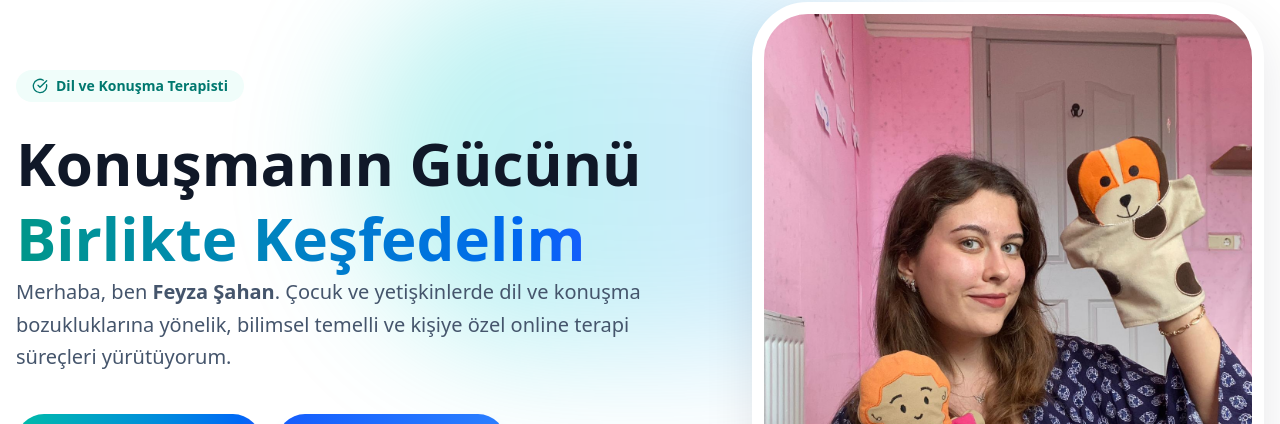
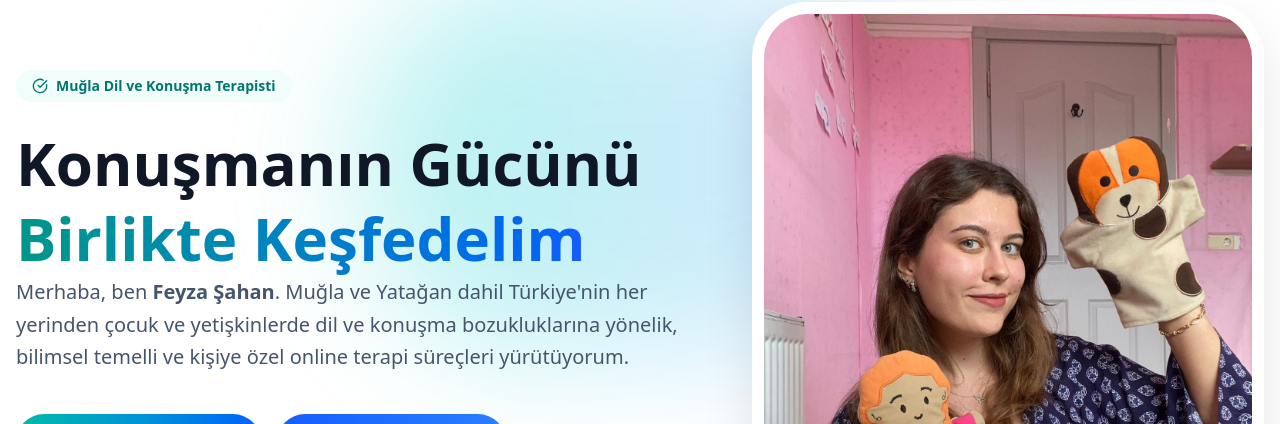
Before and after one commit to Buraktalhaa/onlinedktterapi, a Next.js app: page / in a window 1280 px wide. Shown: the part 126-550 px from the top of the page. Built offline with nearby package versions, Linux system fonts and the light colour scheme; no server answers.

Commit message:
feat: update site metadata and descriptions for improved local SEO targeting Muğla and Yatağan

```diff
--- a/src/app/layout.tsx
+++ b/src/app/layout.tsx
@@ -10,14 +10,18 @@ const siteUrl = process.env.NEXT_PUBLIC_SITE_URL || "https://dktfeyzasahan.com";
 export const metadata: Metadata = {
   metadataBase: new URL(siteUrl),
   title: {
-    default: "Dkt. Feyza Şahan | Online Dil ve Konuşma Terapisti",
+    default: "Dkt. Feyza Şahan | Muğla Online Dil ve Konuşma Terapisti",
     template: "%s | Dkt. Feyza Şahan",
   },
   description:
-    "Dkt. Feyza Şahan, çocuk ve yetişkinlerde dil ve konuşma bozukluklarına yönelik bilimsel temelli online terapi hizmetleri sunar. Kekemelik, geç konuşma, otizm ve daha fazlası için ücretsiz ön görüşme alın.",
+    "Dkt. Feyza Şahan, Muğla ve Yatağan'da çocuk ve yetişkinlerde dil ve konuşma bozukluklarına yönelik bilimsel temelli online terapi hizmetleri sunar. Kekemelik, geç konuşma, otizm ve daha fazlası için ücretsiz ön görüşme alın.",
   keywords: [
     "Feyza Şahan",
     "Dkt Feyza Şahan",
+    "Muğla dil ve konuşma terapisti",
+    "Yatağan dil ve konuşma terapisti",
+    "Muğla konuşma terapisi",
+    "Yatağan konuşma terapisi",
     "dil ve konuşma terapisti",
     "online konuşma terapisi",
     "online dil terapisi",
--- a/src/app/page.tsx
+++ b/src/app/page.tsx
@@ -16,11 +16,16 @@ const personSchema = {
   honorificPrefix: "Dkt.",
   jobTitle: "Dil ve Konuşma Terapisti",
   description:
-    "Dkt. Feyza Şahan, çocuk ve yetişkinlerde dil ve konuşma bozukluklarına yönelik bilimsel temelli online terapi hizmetleri sunan uzman bir dil ve konuşma terapistidir.",
+    "Muğla merkezli, çocuk ve yetişkinlerde dil ve konuşma bozukluklarına yönelik bilimsel temelli online terapi hizmetleri sunan uzman bir dil ve konuşma terapistidir.",
   url: siteUrl,
   image: `${siteUrl}/feyza-sahan-hero.jpeg`,
   email: "dktfeyzasahan@gmail.com",
   telephone: "+905051245933",
+  address: {
+    "@type": "PostalAddress",
+    addressLocality: "Muğla",
+    addressCountry: "TR",
+  },
   sameAs: [
     "https://instagram.com/mugla.dilkonusma",
     "https://facebook.com/feyzasahan",
@@ -52,9 +57,9 @@ const personSchema = {
 const serviceSchema = {
   "@context": "https://schema.org",
   "@type": "ProfessionalService",
-  name: "Dkt. Feyza Şahan | Online Dil ve Konuşma Terapisi",
+  name: "Dkt. Feyza Şahan | Muğla Online Dil ve Konuşma Terapisi",
   description:
-    "Çocuk ve yetişkinlerde dil ve konuşma bozukluklarına yönelik bilimsel temelli online terapi hizmetleri. Kekemelik, geç konuşma, otizm, artikülasyon bozukluğu ve afazi tedavileri.",
+    "Muğla, Yatağan ve Türkiye'nin her yerinden çocuk ve yetişkinlerde dil ve konuşma bozukluklarına yönelik bilimsel temelli online terapi hizmetleri. Kekemelik, geç konuşma, otizm, artikülasyon bozukluğu ve afazi tedavileri.",
   url: siteUrl,
   telephone: "+905051245933",
   email: "dktfeyzasahan@gmail.com",
@@ -62,10 +67,25 @@ const serviceSchema = {
   priceRange: "₺₺",
   openingHours: "Mo,Tu,We,Th,Fr,Sa 09:00-22:00",
   serviceType: "Dil ve Konuşma Terapisi",
-  areaServed: {
-    "@type": "Country",
-    name: "Türkiye",
+  address: {
+    "@type": "PostalAddress",
+    addressLocality: "Muğla",
+    addressCountry: "TR",
   },
+  areaServed: [
+    {
+      "@type": "City",
+      name: "Muğla",
+    },
+    {
+      "@type": "City",
+      name: "Yatağan",
+    },
+    {
+      "@type": "Country",
+      name: "Türkiye",
+    },
+  ],
   hasOfferCatalog: {
     "@type": "OfferCatalog",
     name: "Online Terapi Hizmetleri",
--- a/src/components/sections/Hero.tsx
+++ b/src/components/sections/Hero.tsx
@@ -26,7 +26,7 @@ export function Hero() {
             {/* Badge */}
             <div className="mb-6 inline-flex items-center gap-2 rounded-full bg-teal-50 px-4 py-1.5 text-sm font-semibold text-teal-700">
               <CheckCircle className="h-4 w-4" />
-              Dil ve Konuşma Terapisti
+              Muğla Dil ve Konuşma Terapisti
             </div>
 
             {/* Başlık */}
@@ -39,8 +39,9 @@ export function Hero() {
 
             {/* Açıklama */}
             <p className="mb-10 mx-auto max-w-2xl text-lg leading-relaxed text-slate-600 md:text-xl lg:mx-0">
-              Merhaba, ben <strong>Feyza Şahan</strong>. Çocuk ve yetişkinlerde
-              dil ve konuşma bozukluklarına yönelik, bilimsel temelli ve kişiye
+              Merhaba, ben <strong>Feyza Şahan</strong>. Muğla ve Yatağan
+              dahil Türkiye&apos;nin her yerinden çocuk ve yetişkinlerde dil
+              ve konuşma bozukluklarına yönelik, bilimsel temelli ve kişiye
               özel online terapi süreçleri yürütüyorum.
             </p>
 
```
